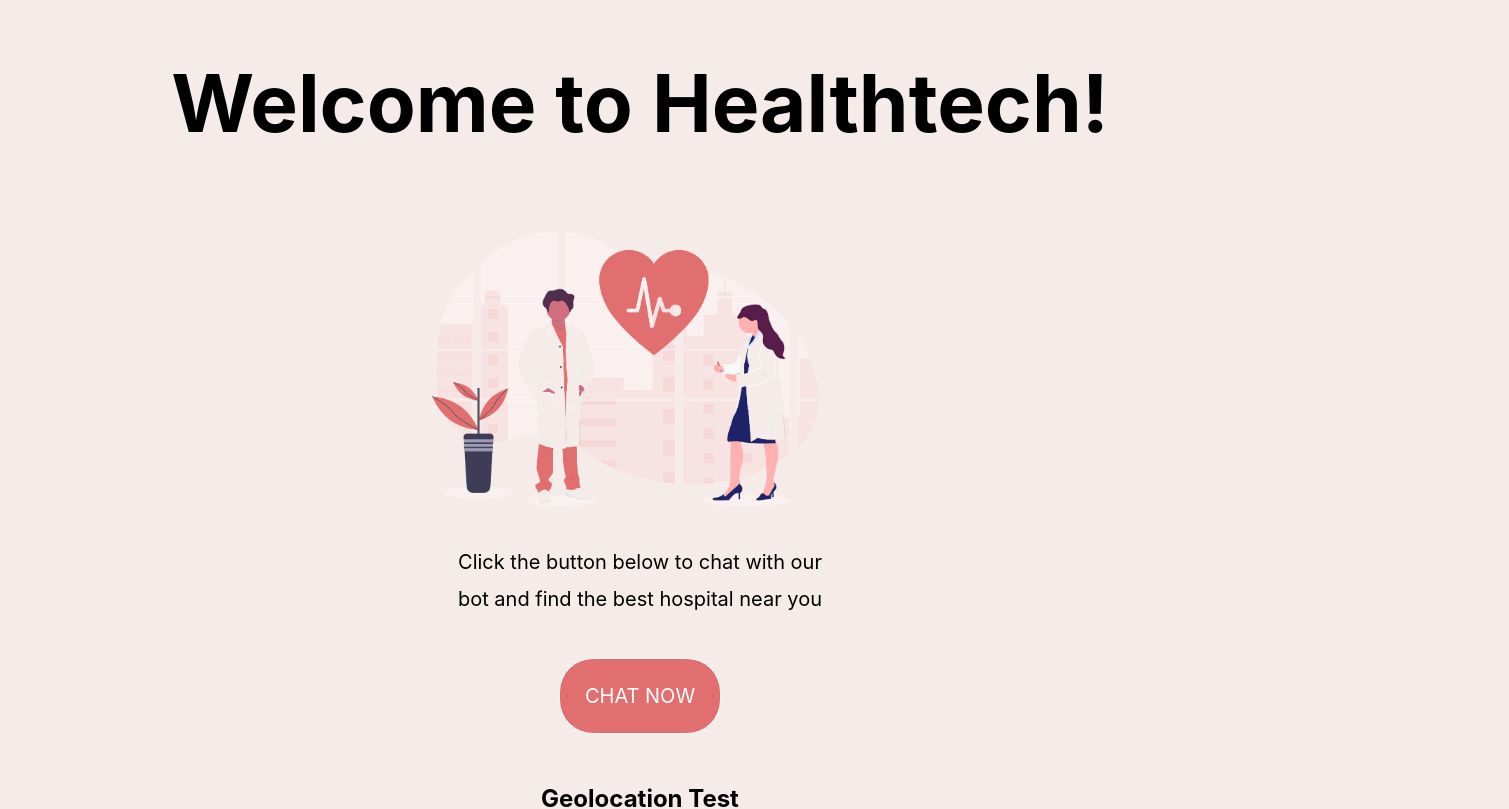
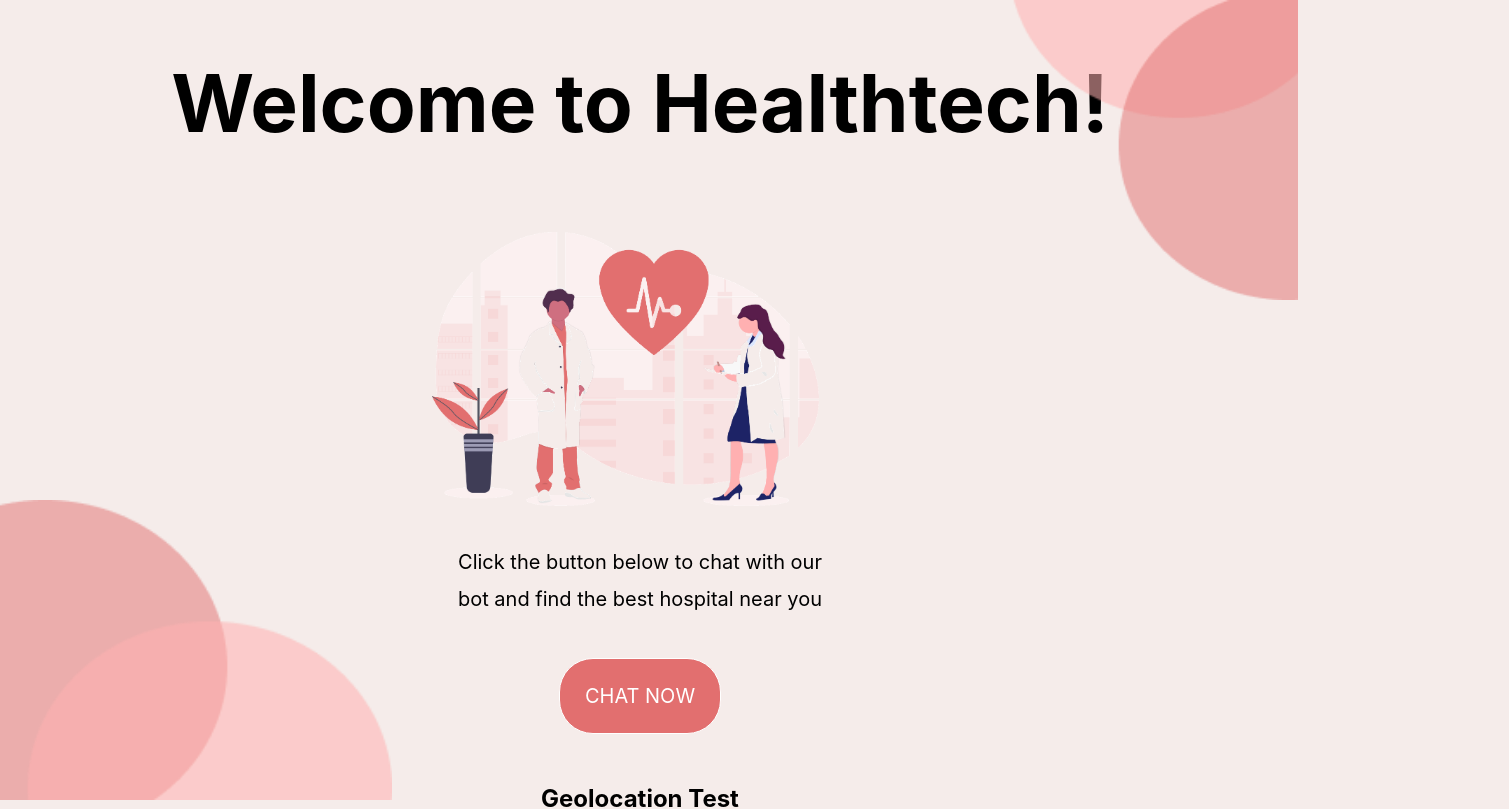
Before and after one commit to Rakshita-Jain/htn-project, a React (Create React App) app: page / in a window 1280 px wide. Shown: the top 809 px of the page, 1509 px wide, since content can reach past the window. Built offline with nearby package versions, Linux system fonts and the light colour scheme; no server answers.

Commit message:
this is the message

```diff
--- a/src/App.css
+++ b/src/App.css
@@ -45,6 +45,7 @@
   margin-left: 200px;
   margin-right: 200px;
   padding-top: 30px;
+  cursor: pointer;
 }
 
 .button a {
@@ -69,7 +70,25 @@
   color: #E26F6F;
   border: 1px solid #E26F6F;
 }
-.background-1 {
- background-repeat: no-repeat;
- background-size:100px 100px;
+
+.background-bottom {
+  background: url(./assets/decoration-background.png);
+  height: 300px;
+  width: 500px;
+  background-size: contain;
+  background-repeat: no-repeat;
+  position: absolute;
+  bottom: 0px;
+  left: 0px;
 }
+
+.background-top {
+  background: url(./assets/decoration2-background.png);
+  height: 300px;
+  width: 500px;
+  background-size: contain;
+  background-repeat: no-repeat;
+  position: absolute;
+  top: 0;
+  right: -229px;
+}
--- a/src/App.js
+++ b/src/App.js
@@ -5,6 +5,7 @@ const App = () => {
   return (
     <div className= "App">
       <h1 className="welcome">Welcome to Healthtech!</h1>
+      <div className="background-top"></div>
       <div className="doctors">
 
       </div>
@@ -12,10 +13,16 @@ const App = () => {
       <p className="button-click">Click the button below to chat with our</p>
       <p className="button-click"> bot and find the best hospital near you</p>
       <div className="button">
+        <div class="fb-customerchat"
+                 page_id="<PAGE_ID>">
           <div className="button-text">
             CHAT NOW
           </div>
+        </div>
+
       </div>
+
+      <div className="background-bottom"></div>
 
       <Map/>
      </div>
--- a/src/index.css
+++ b/src/index.css
@@ -12,6 +12,7 @@ body{
   flex-direction: column;
   align-items: center;
 
+
 }
 
 code {
```
Also changed, not shown: 1 other file (tests, documents, lock files or other folders).
